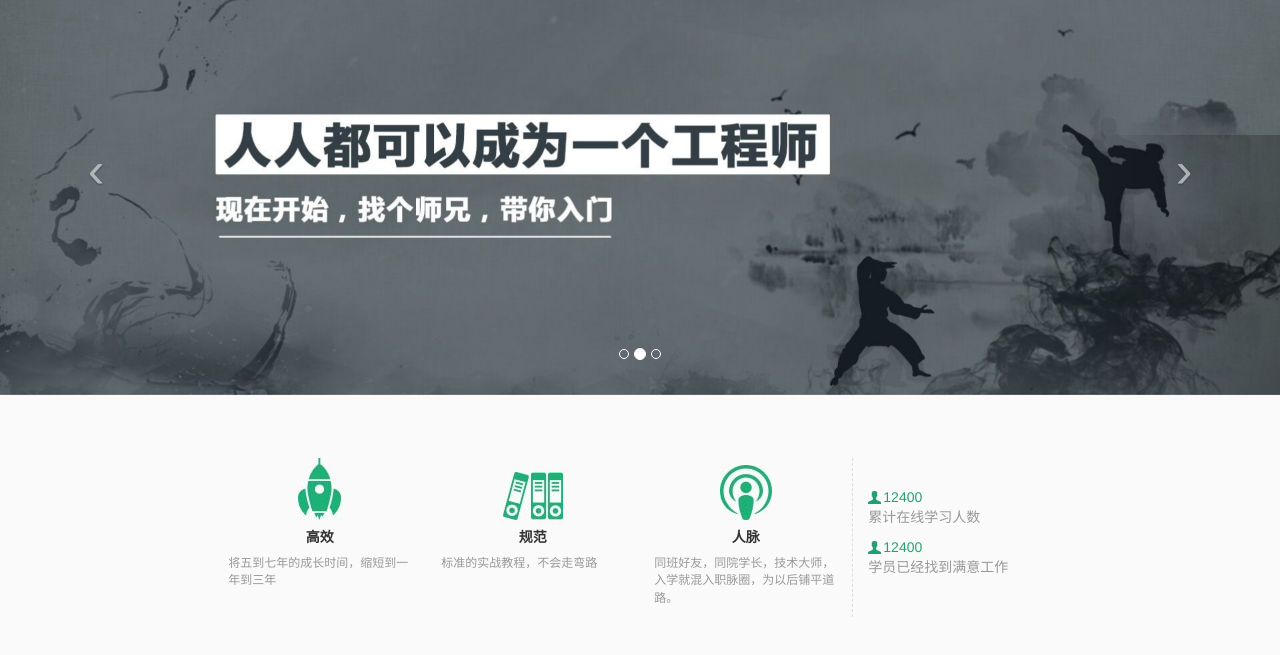
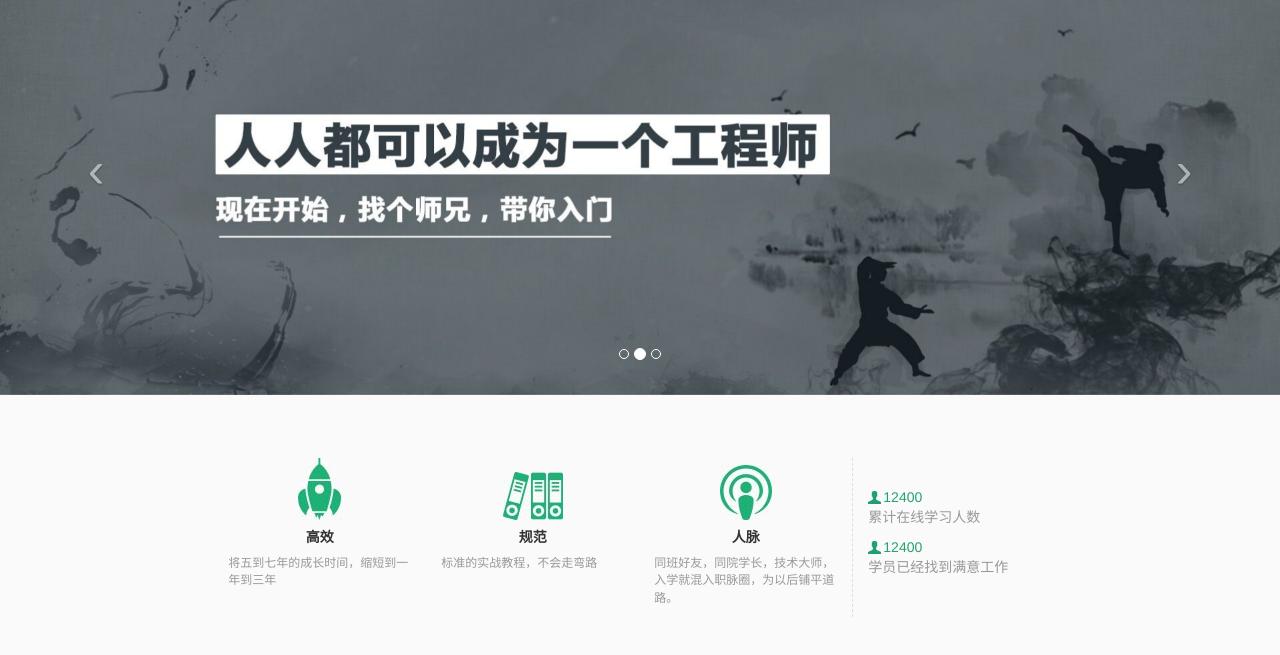
Before and after one commit to lilalilalila/still, a plain HTML site: page index.html in a window 1280 px wide. Shown: the part 101-756 px from the top of the page. Drawn offline with nearby package versions, Linux system fonts and the light colour scheme.

Commit message:
carousel > .right

```diff
--- a/css/page1.css
+++ b/css/page1.css
@@ -93,7 +93,8 @@ body {
 }
 
 /*轮播图切换控制按钮*/
-.page1-carousel > .left {
+.page1-carousel > .left,
+.page1-carousel > .right {
 	background-image: none;
 }
 
```
